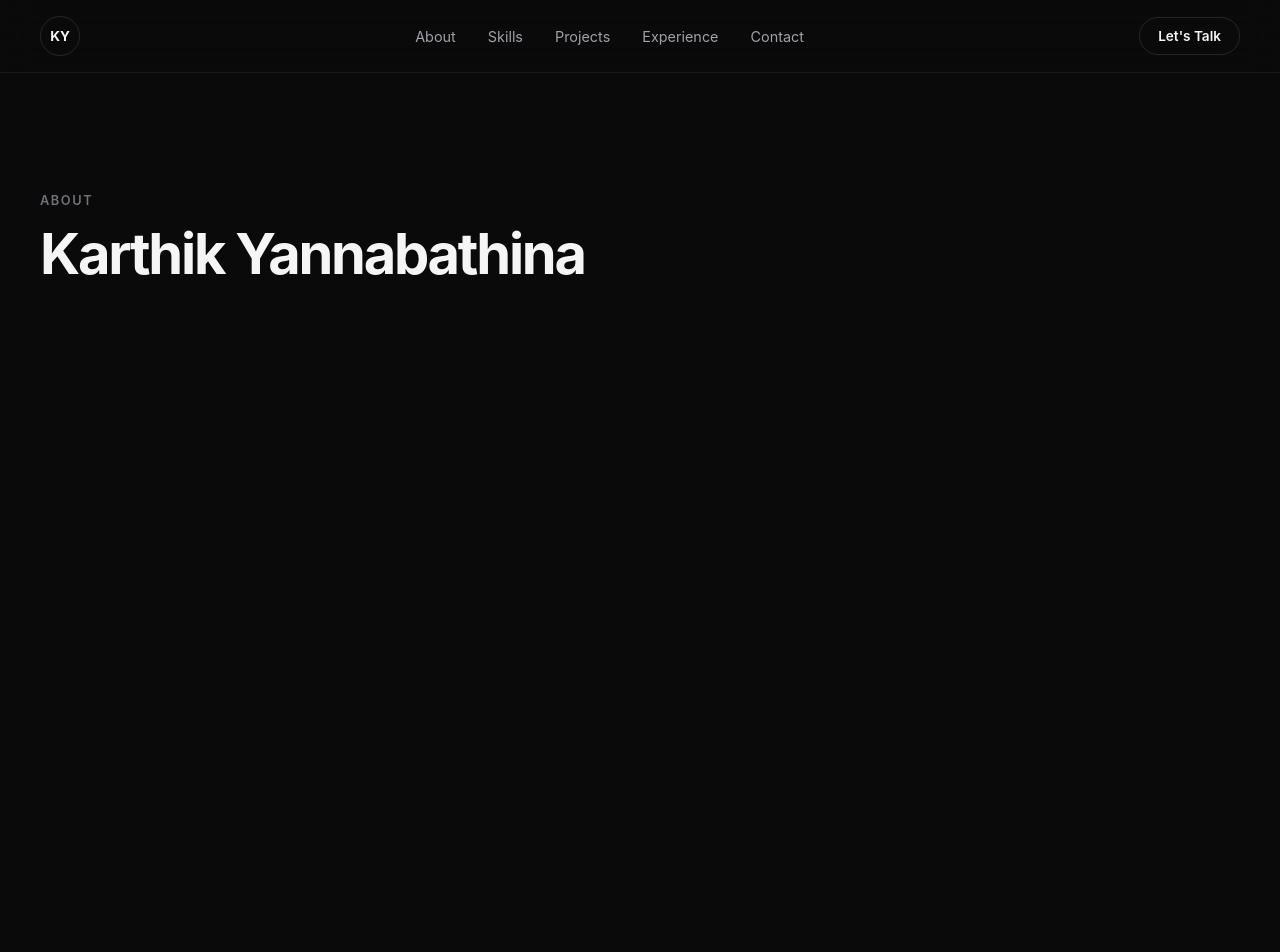
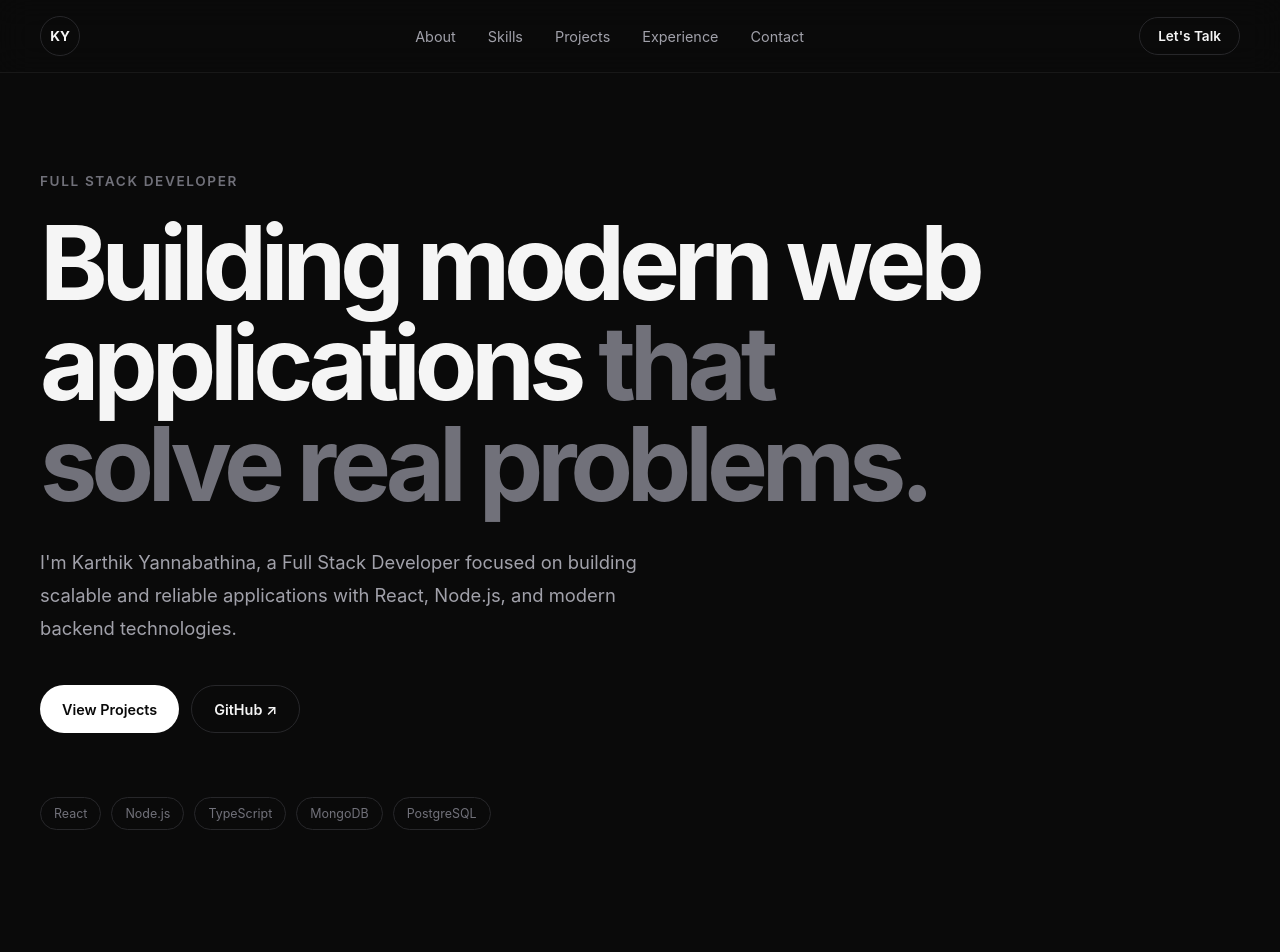
Before and after one commit to karthhikyadav/karthikyannabathina-portfolio, a React (Vite) app: page / in a window 1280 px wide. Shown: the top 952 px of the page. Before the commit the page ends 800 px from the top, so only its background shows below. Built offline with nearby package versions, Linux system fonts and the light colour scheme.

Commit message:
feat: build developer hero section

```diff
--- a/src/App.jsx
+++ b/src/App.jsx
@@ -1,4 +1,5 @@
 import Navbar from "./components/Navbar";
+import Hero from "./components/Hero";
 
 function App() {
   return (
@@ -6,12 +7,15 @@ function App() {
       <Navbar />
 
       <main>
+        <Hero />
+
         <section id="about" className="section">
           <div className="container">
             <p className="section-label">About</p>
-            <h1 className="section-title">
-              Karthik Yannabathina
-            </h1>
+
+            <h2 className="section-title">
+              About me
+            </h2>
           </div>
         </section>
       </main>
--- /dev/null
+++ b/src/components/Hero.jsx
@@ -0,0 +1,47 @@
+function Hero() {
+  return (
+    <section className="hero">
+      <div className="container hero__inner">
+        <p className="hero__eyebrow">
+          Full Stack Developer
+        </p>
+
+        <h1 className="hero__title">
+          Building modern web applications
+          <span> that solve real problems.</span>
+        </h1>
+
+        <p className="hero__description">
+          I'm Karthik Yannabathina, a Full Stack Developer focused on
+          building scalable and reliable applications with React,
+          Node.js, and modern backend technologies.
+        </p>
+
+        <div className="hero__actions">
+          <a href="#projects" className="button button--primary">
+            View Projects
+          </a>
+
+          <a
+            href="https://github.com/"
+            target="_blank"
+            rel="noreferrer"
+            className="button button--secondary"
+          >
+            GitHub ↗
+          </a>
+        </div>
+
+        <div className="hero__stack">
+          <span>React</span>
+          <span>Node.js</span>
+          <span>TypeScript</span>
+          <span>MongoDB</span>
+          <span>PostgreSQL</span>
+        </div>
+      </div>
+    </section>
+  );
+}
+
+export default Hero;
--- a/src/index.css
+++ b/src/index.css
@@ -211,3 +211,144 @@ ol {
     padding: 9px 15px;
   }
 }
+
+.hero {
+  min-height: calc(100vh - 72px);
+  display: flex;
+  align-items: center;
+}
+
+.hero__inner {
+  padding-block: 100px;
+}
+
+.hero__eyebrow {
+  margin-bottom: 24px;
+
+  color: var(--text-muted);
+
+  font-size: 0.85rem;
+  font-weight: 600;
+
+  letter-spacing: 0.12em;
+  text-transform: uppercase;
+}
+
+.hero__title {
+  max-width: 950px;
+
+  font-size: clamp(3rem, 8vw, 6.5rem);
+  line-height: 0.98;
+  letter-spacing: -0.06em;
+  font-weight: 700;
+}
+
+.hero__title span {
+  color: var(--text-muted);
+}
+
+.hero__description {
+  max-width: 650px;
+  margin-top: 32px;
+
+  color: var(--text-secondary);
+
+  font-size: clamp(1rem, 2vw, 1.15rem);
+  line-height: 1.8;
+}
+
+.hero__actions {
+  display: flex;
+  gap: 12px;
+
+  margin-top: 40px;
+}
+
+.button {
+  display: inline-flex;
+  align-items: center;
+  justify-content: center;
+
+  min-height: 48px;
+  padding: 0 22px;
+
+  border-radius: 999px;
+
+  font-size: 0.9rem;
+  font-weight: 600;
+
+  transition:
+    transform var(--transition),
+    background var(--transition),
+    color var(--transition);
+}
+
+.button:hover {
+  transform: translateY(-2px);
+}
+
+.button--primary {
+  background: var(--accent);
+  color: var(--background);
+}
+
+.button--primary:hover {
+  background: var(--accent-dark);
+}
+
+.button--secondary {
+  border: 1px solid var(--border);
+  color: var(--text-primary);
+}
+
+.button--secondary:hover {
+  background: var(--surface);
+}
+
+.hero__stack {
+  display: flex;
+  flex-wrap: wrap;
+  gap: 10px;
+
+  margin-top: 64px;
+}
+.hero__stack span {
+  padding: 8px 13px;
+
+  border: 1px solid var(--border);
+  border-radius: 999px;
+
+  color: var(--text-muted);
+
+  font-size: 0.78rem;
+}
+@media (max-width: 768px) {
+  .hero {
+    min-height: auto;
+  }
+
+  .hero__inner {
+    padding-block: 80px;
+  }
+
+  .hero__title {
+    font-size: clamp(2.8rem, 14vw, 4.5rem);
+  }
+
+  .hero__description {
+    margin-top: 24px;
+  }
+
+  .hero__actions {
+    flex-direction: column;
+    align-items: stretch;
+  }
+
+  .button {
+    width: 100%;
+  }
+
+  .hero__stack {
+    margin-top: 48px;
+  }
+}
```
